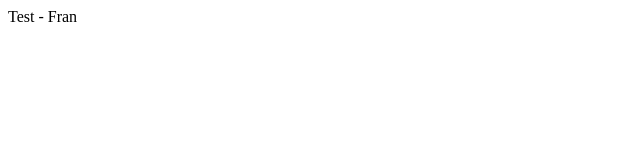
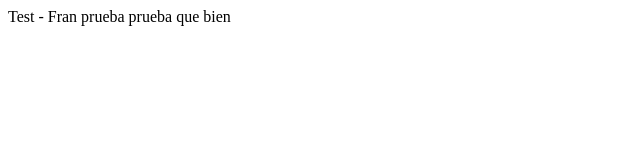
Before and after one commit to creisidoggu/DAWTest, a plain HTML site: page index.html in a window 1280 px wide. Shown: the whole page, without its empty margins (0-640 px from the left). Drawn offline with Linux system fonts and the light colour scheme.

Commit message:
añadidos

```diff
--- a/index.html
+++ b/index.html
@@ -8,5 +8,6 @@
 </head>
 <body>
     Test - Fran
+    prueba prueba que bien
 </body>
 </html>
```
